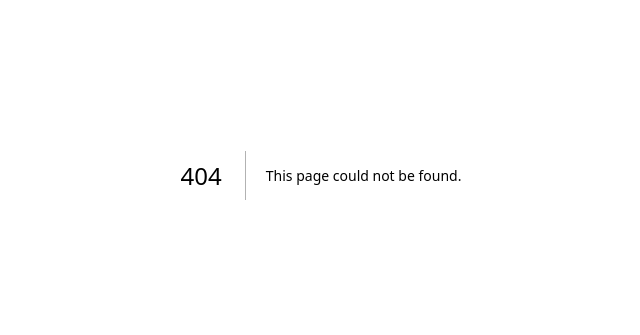
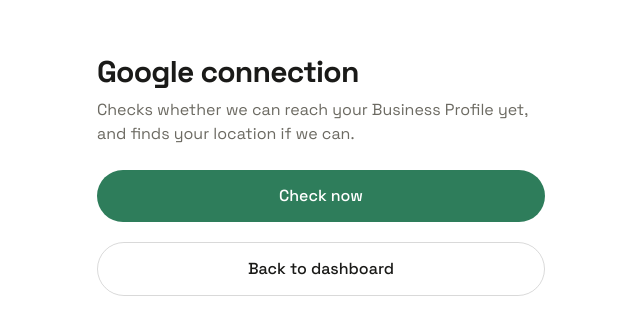
Before and after one commit to emmawest302-sketch/openstatus-web, a Next.js app: page /connect/google/status in a window 1280 px wide. Before the commit this address had no page. Shown: the part 225-560 px from the top of the page, without its empty margins (319-959 px from the left). Built offline with nearby package versions, Linux system fonts and the light colour scheme; no server answers.

Commit message:
Add Google connection status page

```diff
--- /dev/null
+++ b/src/app/connect/google/status/page.tsx
@@ -0,0 +1,94 @@
+'use client';
+
+import { useState } from 'react';
+import { supabase } from '@/lib/supabase';
+
+type Result = Record<string, unknown> | null;
+
+export default function GoogleStatus() {
+  const [running, setRunning] = useState(false);
+  const [result, setResult] = useState<Result>(null);
+  const [error, setError] = useState('');
+
+  const run = async () => {
+    setRunning(true);
+    setError('');
+    setResult(null);
+    try {
+      const { data: sessionData } = await supabase.auth.getSession();
+      const token = sessionData.session?.access_token;
+      if (!token) throw new Error('Sign in first');
+      const res = await fetch('/api/google/locations', {
+        method: 'POST',
+        headers: { Authorization: 'Bearer ' + token },
+      });
+      const body = await res.json();
+      setResult(body);
+    } catch (err) {
+      setError(err instanceof Error ? err.message : 'Something went wrong');
+    } finally {
+      setRunning(false);
+    }
+  };
+
+  const ok = result && result.ok === true;
+  const stored = result && typeof result.stored === 'string' ? result.stored : null;
+  const hint = result && typeof result.hint === 'string' ? result.hint : null;
+
+  return (
+    <div
+      className="min-h-screen bg-white text-[#1A1A18] flex items-center justify-center p-6"
+      style={{ fontFamily: 'var(--font-display)' }}
+    >
+      <div className="w-full max-w-md">
+        <h1 className="text-3xl font-bold tracking-tight">Google connection</h1>
+        <p className="mt-2 text-[#6C6A62]">
+          Checks whether we can reach your Business Profile yet, and finds your
+          location if we can.
+        </p>
+
+        <button
+          onClick={run}
+          disabled={running}
+          className="mt-6 w-full py-3.5 rounded-full bg-[#2E7D5B] text-white font-medium hover:bg-[#256349] disabled:opacity-40 transition"
+        >
+          {running ? 'Checking...' : 'Check now'}
+        </button>
+
+        {error ? <p className="mt-4 text-sm text-[#C4453F]">{error}</p> : null}
+
+        {stored ? (
+          <div className="mt-5 rounded-2xl bg-[#E2EFE7] px-5 py-4">
+            <p className="font-medium text-[#2E7D5B]">Location found and saved</p>
+            <p className="mt-1 text-sm text-[#4A4842] break-all">{stored}</p>
+          </div>
+        ) : null}
+
+        {hint ? (
+          <div className="mt-3 rounded-2xl bg-[#FBF0DC] px-5 py-4">
+            <p className="text-sm text-[#8A5A11]">{hint}</p>
+          </div>
+        ) : null}
+
+        {result ? (
+          <pre className="mt-4 rounded-2xl bg-[#F5F7F5] p-4 text-[11px] leading-relaxed overflow-x-auto whitespace-pre-wrap break-all">
+            {JSON.stringify(result, null, 2)}
+          </pre>
+        ) : null}
+
+        {ok && !stored && !hint ? (
+          <p className="mt-3 text-sm text-[#6C6A62]">
+            Reached Google, but no location was stored.
+          </p>
+        ) : null}
+
+        <a
+          href="/dashboard"
+          className="mt-5 block text-center py-3.5 rounded-full border border-black/15 font-medium hover:border-black/50 transition"
+        >
+          Back to dashboard
+        </a>
+      </div>
+    </div>
+  );
+}
```
